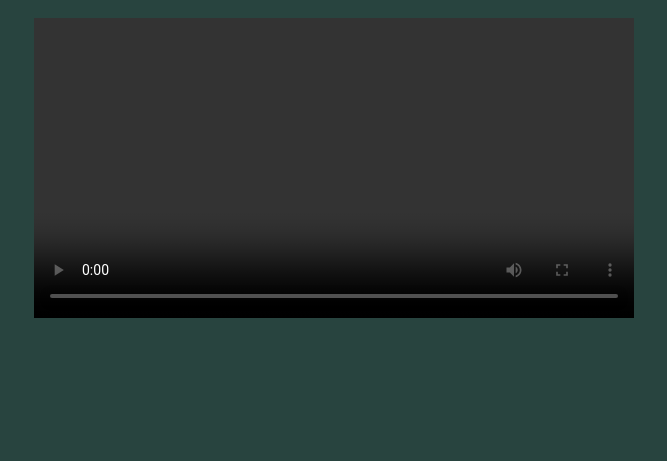
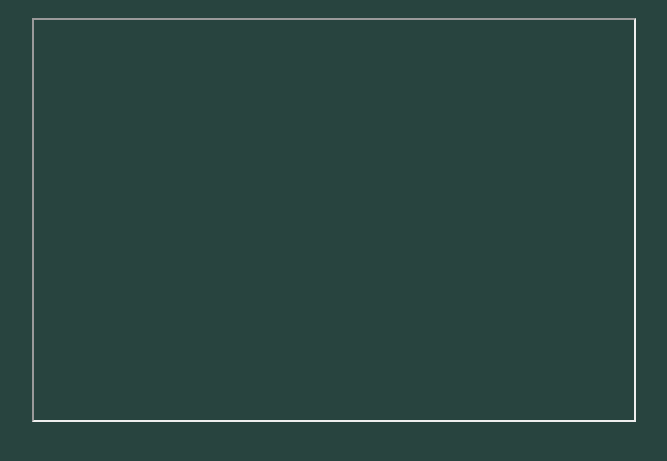
Before and after one commit to Cody8907/wildlife, a plain HTML site: page live_feed.html in a window 1280 px wide. Shown: the part 123-584 px from the top of the page, without its empty margins (306-973 px from the left). Drawn offline with Linux system fonts and the light colour scheme.

Commit message:
live_feed.html

```diff
--- a/live_feed.html
+++ b/live_feed.html
@@ -14,7 +14,7 @@
             <a href="live_feed.html">Live Feed</a>
             <a href="control.html">Control</a>
         </nav>
-        <video id="video-stream" width="600" controls autoplay></video>
+        <iframe src="http://<ESP32_IP>/video" width="600" height="400"></iframe>
     </div>
 </body>
 </html>
```
